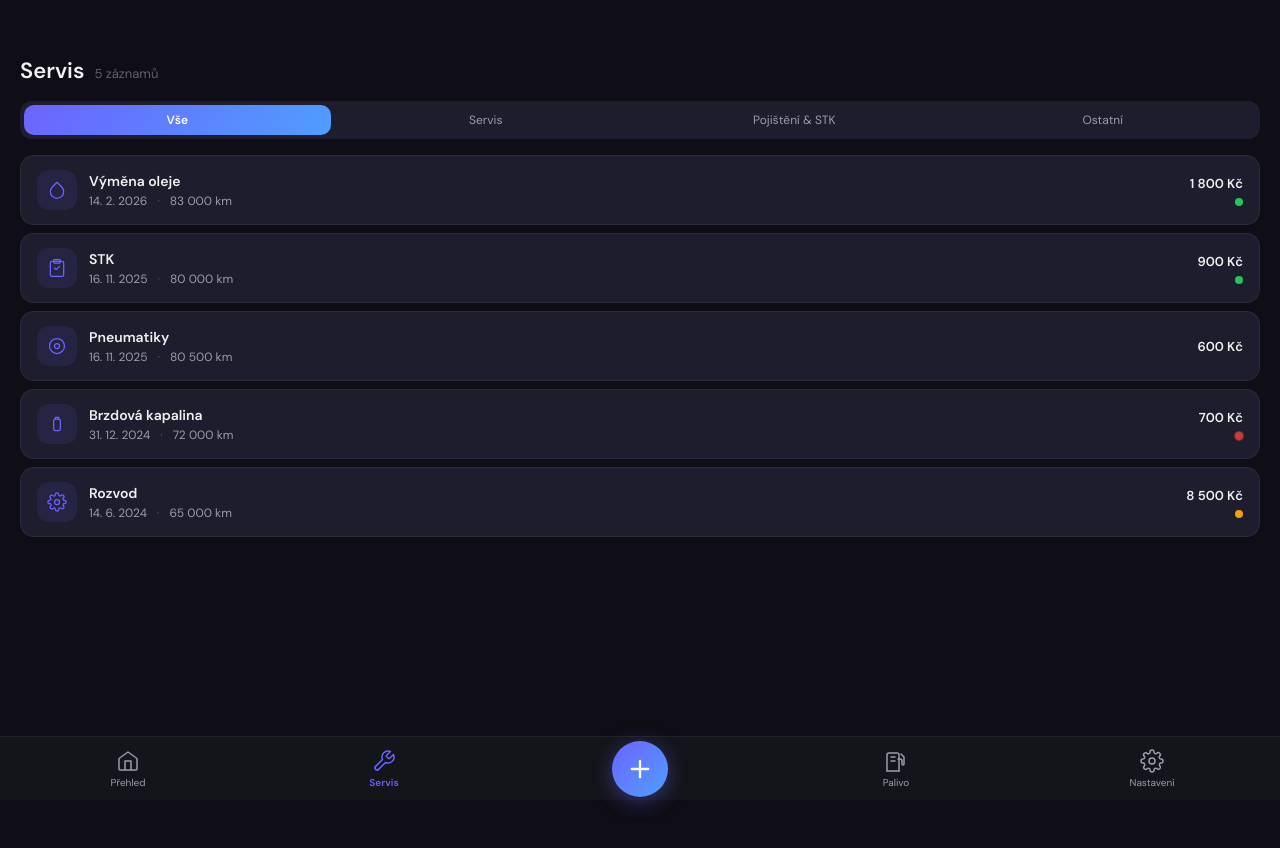
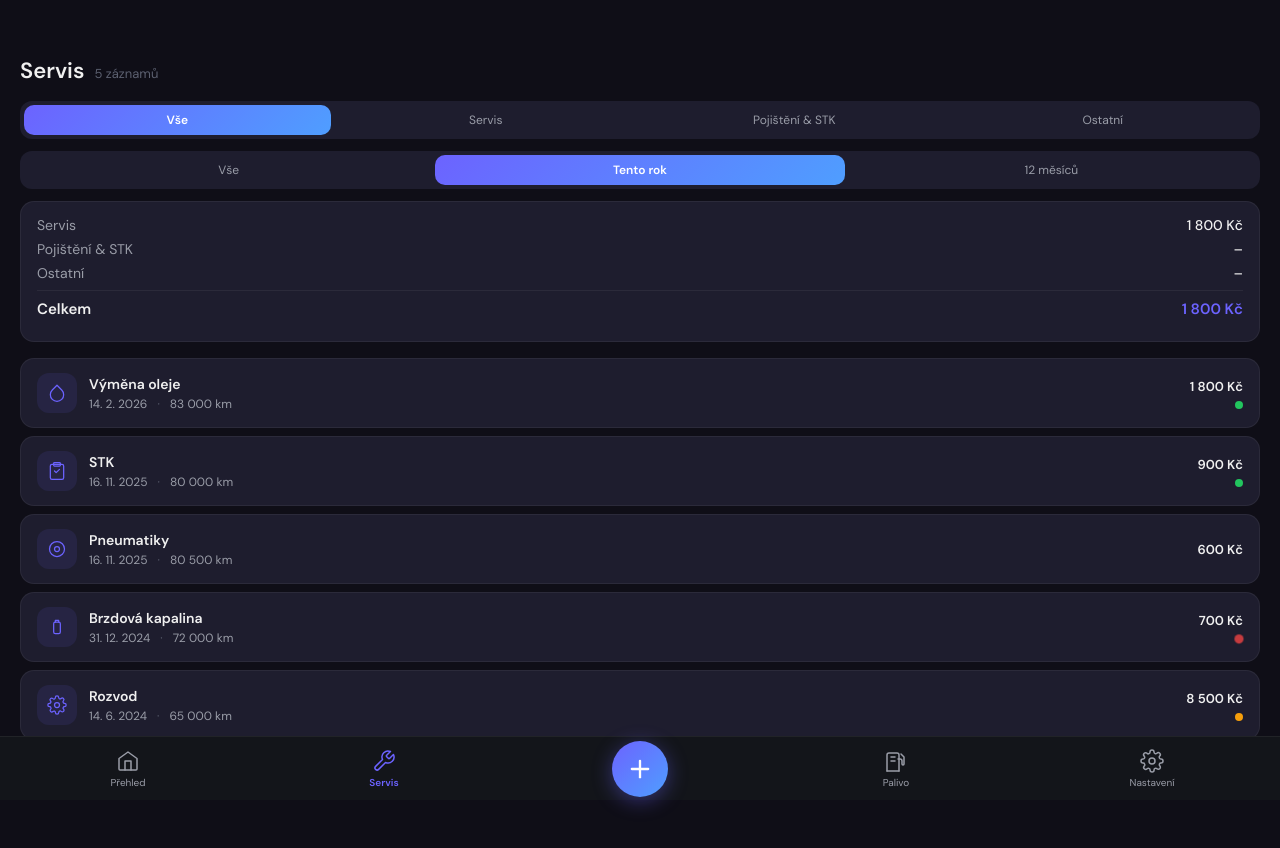
Before and after one commit to Luky947/car-manager, a React (Vite) app: page /service in a window 1280 px wide. Before the commit the page ends 800 px from the top, so only its background shows below. Built offline with nearby package versions, Linux system fonts and the light colour scheme.

Commit message:
feat: service costs breakdown by category and period

```diff
--- a/src/pages/Service.tsx
+++ b/src/pages/Service.tsx
@@ -3,7 +3,8 @@ import type { ServiceRecord } from '../types'
 import { useCarStore } from '../stores/useCarStore'
 import { useServiceStore } from '../stores/useServiceStore'
 import { useFuelStore } from '../stores/useFuelStore'
-import { getCurrentMileage } from '../utils/calculations'
+import { getCurrentMileage, filterRecordsByPeriod, calculateServiceCosts } from '../utils/calculations'
+import type { CostPeriod } from '../utils/calculations'
 import { SERVICE_GROUPS } from '../utils/serviceTypes'
 import { useFab } from '../context/FabContext'
 import SegmentedControl from '../components/ui/SegmentedControl'
@@ -17,6 +18,12 @@ const filterOptions = [
   { label: 'Ostatní', value: 'other' },
 ]
 
+const periodOptions = [
+  { label: 'Vše', value: 'all' },
+  { label: 'Tento rok', value: 'year' },
+  { label: '12 měsíců', value: '12months' },
+]
+
 export default function Service() {
   const activeCar = useCarStore(s => s.activeCar)
   const serviceRecords = useServiceStore(s => s.records)
@@ -24,6 +31,7 @@ export default function Service() {
   const { openServiceForm } = useFab()
 
   const [filter, setFilter] = useState('all')
+  const [period, setPeriod] = useState<CostPeriod>('year')
   const [selectedRecord, setSelectedRecord] = useState<ServiceRecord | null>(null)
   const [detailOpen, setDetailOpen] = useState(false)
 
@@ -41,6 +49,14 @@ export default function Service() {
   const filteredRecords = group
     ? allCarRecords.filter(r => group.includes(r.type))
     : allCarRecords
+
+  const costRecords = filterRecordsByPeriod(allCarRecords, period)
+  const costs = calculateServiceCosts(costRecords)
+
+  function formatCost(amount: number): string {
+    if (amount === 0) return '–'
+    return `${amount.toLocaleString('cs-CZ')} Kč`
+  }
 
   function handleCardPress(record: ServiceRecord) {
     setSelectedRecord(record)
@@ -67,9 +83,40 @@ export default function Service() {
       </div>
 
       {/* Filter */}
-      <div style={{ marginBottom: 16 }}>
+      <div style={{ marginBottom: 12 }}>
         <SegmentedControl options={filterOptions} value={filter} onChange={setFilter} />
       </div>
+
+      {/* Period */}
+      <div style={{ marginBottom: 12 }}>
+        <SegmentedControl options={periodOptions} value={period} onChange={v => setPeriod(v as CostPeriod)} />
+      </div>
+
+      {/* Cost breakdown */}
+      {activeCar && (
+        <div style={{
+          background: 'var(--bg3)',
+          borderRadius: 14,
+          border: '0.5px solid var(--border)',
+          padding: '14px 16px',
+          marginBottom: 16,
+        }}>
+          {[
+            { label: 'Servis', value: costs.service },
+            { label: 'Pojištění & STK', value: costs.insurance },
+            { label: 'Ostatní', value: costs.other },
+          ].map(row => (
+            <div key={row.label} style={{ display: 'flex', justifyContent: 'space-between', marginBottom: 6 }}>
+              <span style={{ fontSize: 14, color: 'var(--text2)' }}>{row.label}</span>
+              <span style={{ fontSize: 14, color: 'var(--text)', fontWeight: 500 }}>{formatCost(row.value)}</span>
+            </div>
+          ))}
+          <div style={{ borderTop: '0.5px solid var(--border)', margin: '8px 0', paddingTop: 8, display: 'flex', justifyContent: 'space-between' }}>
+            <span style={{ fontSize: 15, color: 'var(--text)', fontWeight: 600 }}>Celkem</span>
+            <span style={{ fontSize: 15, color: 'var(--accent)', fontWeight: 600 }}>{formatCost(costs.total)}</span>
+          </div>
+        </div>
+      )}
 
       {/* Content */}
       {!activeCar ? (
--- a/src/utils/calculations.ts
+++ b/src/utils/calculations.ts
@@ -32,6 +32,54 @@ export function getCurrentMileage(
   return Math.max(...allMileages)
 }
 
+export type CostPeriod = 'all' | 'year' | '12months'
+
+export function filterRecordsByPeriod(
+  records: ServiceRecord[],
+  period: CostPeriod
+): ServiceRecord[] {
+  const now = new Date()
+  return records.filter(r => {
+    if (r.deletedAt) return false
+    if (period === 'all') return true
+    const date = new Date(r.date)
+    if (period === 'year') {
+      return date.getFullYear() === now.getFullYear()
+    }
+    if (period === '12months') {
+      const twelveMonthsAgo = new Date(now)
+      twelveMonthsAgo.setMonth(now.getMonth() - 12)
+      return date >= twelveMonthsAgo
+    }
+    return true
+  })
+}
+
+const SERVICE_CATEGORIES = {
+  service: ['oil_change', 'tire_change', 'brake_inspection', 'battery',
+    'filter', 'timing_belt', 'coolant', 'brake_fluid', 'ac_service',
+    'windshield'],
+  insurance: ['insurance', 'registration', 'technical_inspection',
+    'emission_test'],
+  other: ['other'],
+}
+
+export function calculateServiceCosts(records: ServiceRecord[]) {
+  const sum = (types: string[]) =>
+    records
+      .filter(r => types.includes(r.type) && r.cost !== null)
+      .reduce((acc, r) => acc + (r.cost ?? 0), 0)
+
+  return {
+    service: sum(SERVICE_CATEGORIES.service),
+    insurance: sum(SERVICE_CATEGORIES.insurance),
+    other: sum(SERVICE_CATEGORIES.other),
+    total: records
+      .filter(r => r.cost !== null)
+      .reduce((acc, r) => acc + (r.cost ?? 0), 0),
+  }
+}
+
 export function calculateConsumption(records: FuelRecord[]): number {
   const sorted = [...records]
     .filter(r => !r.deletedAt)
```
